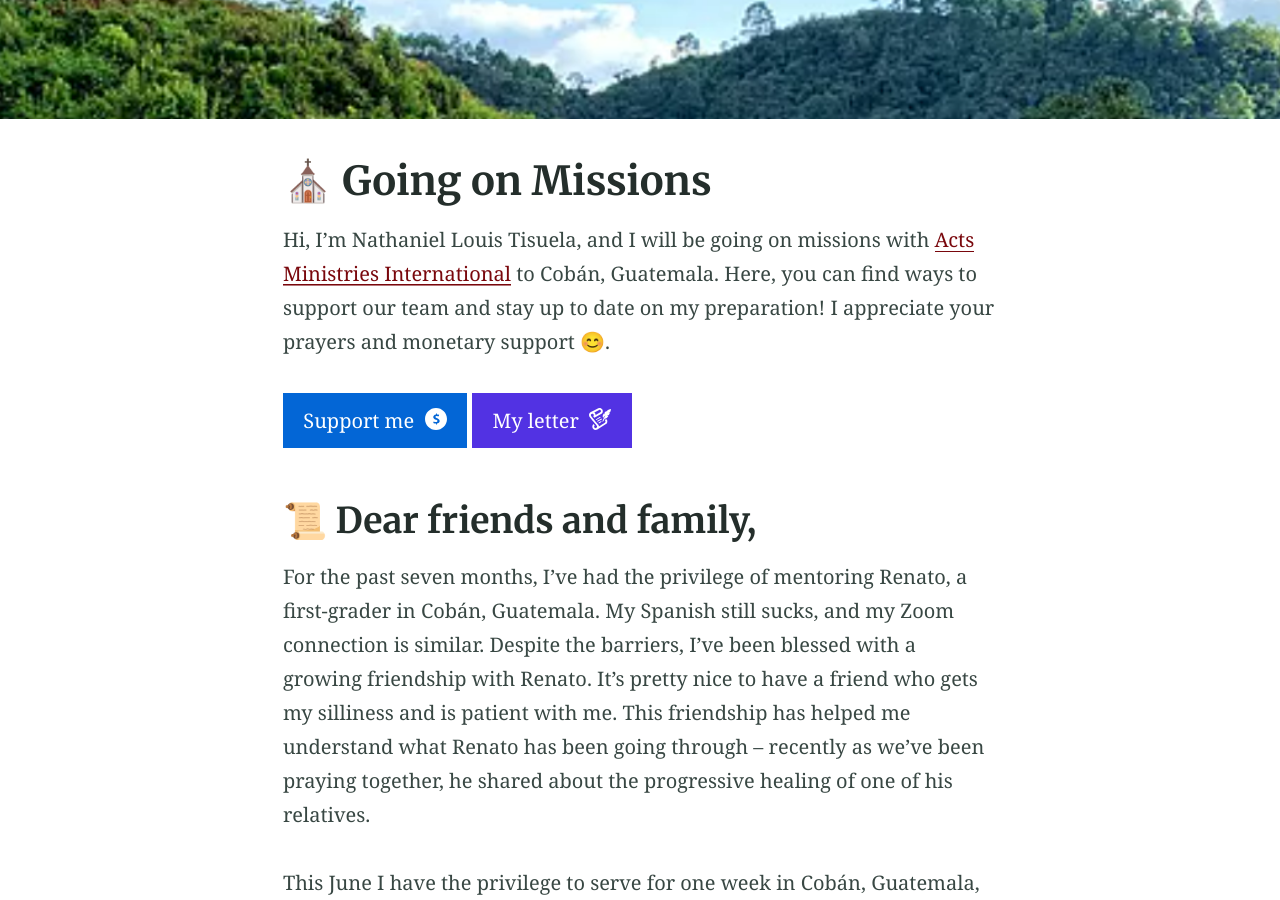
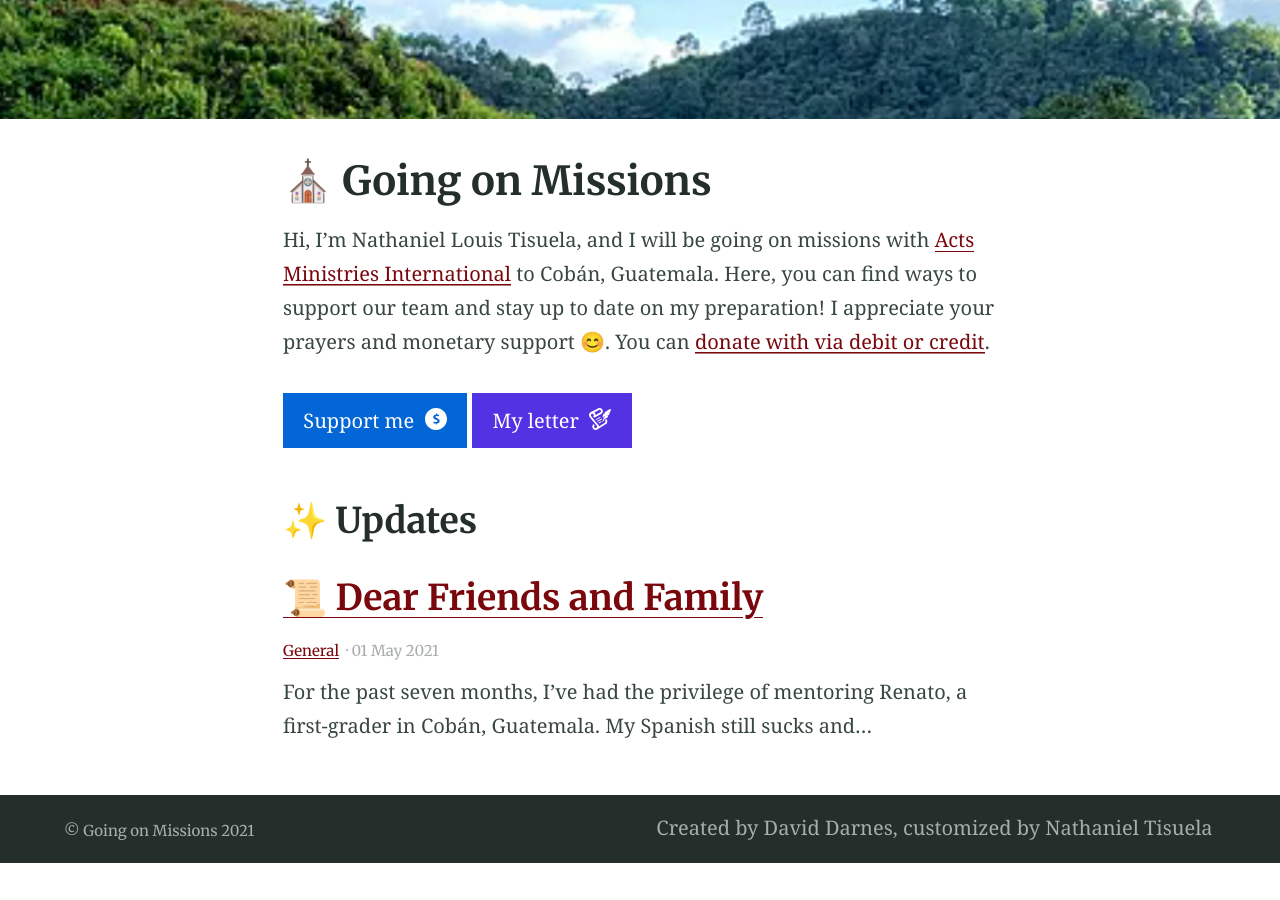
Before and after one commit to nananananate/guatemala-missions, a Jekyll site: the page built from index.md, in a window 1280 px wide and 900 px high, scrolled down 305 px. Built offline with Jekyll 4.4.1, drawn with Linux system fonts in a browser that asks for light colours; after the commit the page ends 1168 px from its top, so only the background shows below that; some of the changed text lies outside the part shown.

Commit message:
updated support letter

```diff
--- a/index.md
+++ b/index.md
@@ -9,16 +9,10 @@ excerpt: "Hi, I'm Nathaniel Louis Tisuela, and I will be going on missions with
 ---
 
 Hi, I'm Nathaniel Louis Tisuela, and I will be going on missions with [Acts Ministries International](https://amichurches.com/) to Cobán, Guatemala.
-Here, you can find ways to support our team and stay up to date on my preparation! I appreciate your prayers and monetary support 😊.
+Here, you can find ways to support our team and stay up to date on my preparation! I appreciate your prayers and monetary support 😊. You can [donate with via debit or credit](https://churchofsouthland.ccbchurch.com/goto/forms/681/responses/new).
 
 {% include button.html text="Support me" icon="donation" link="https://churchofsouthland.ccbchurch.com/goto/forms/681/responses/new" color="#0366d6" %}{% include button.html text="My letter" icon="letter" link="./assets/pdfs/support-letter.pdf" color="#5232E3" %}
 
-## 📜 Dear friends and family,
 
-For the past seven months, I've had the privilege of mentoring Renato, a first-grader in Cobán, Guatemala. My Spanish still sucks, and my Zoom connection is similar. Despite the barriers, I've been blessed with a growing friendship with Renato. It's pretty nice to have a friend who gets my silliness and is patient with me. This friendship has helped me understand what Renato has been going through -- recently as we've been praying together, he shared about the progressive healing of one of his relatives.
-
-This June I have the privilege to serve for one week in Cobán, Guatemala, where our team will be ministering to kids through Vacation Bible School. I'll also be able to finally hang out with Renato in person! Even in preparing, there are challenges that await me, such as learning to evangelize in a social-distanced environment.
-
-I never expected to mentor someone like Renato online before the pandemic. And since the pandemic began, I never expected that I would have the opportunity to go on missions to Guatemala. God continues to challenge my own plans and comfort bubble, but WOW, what a ride this has been!
 
 ## ✨ Updates
```
Also changed, not shown: _posts/2021-05-01-hello-world.md (deleted, +0 -14 lines), _posts/2021-05-01-support-letter.md (added, +22 -0 lines), assets/images/turtle-rock-sunrise.png (added), 1 other file.
